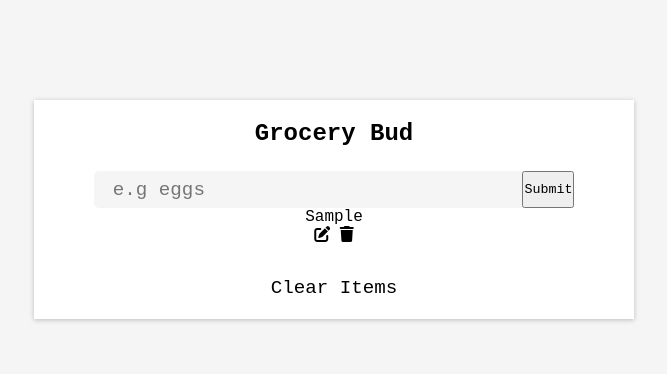
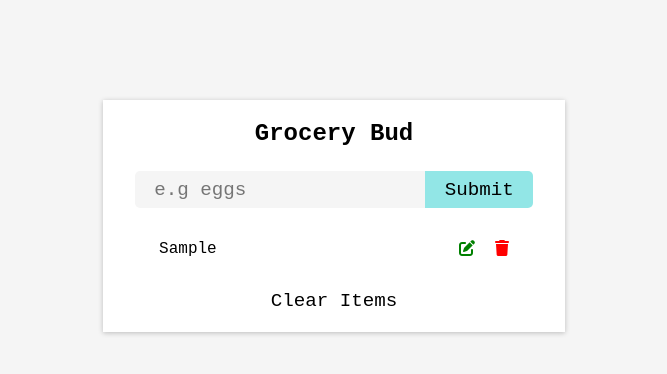
Before and after one commit to DammyCodes/Grocery_Bud, a plain HTML site: page index.html in a window 1280 px wide. Both pictures are taken after typing "Sample" into the empty fields and a click on the button "Submit". Shown: the whole page, without its empty margins (306-973 px from the left). Drawn offline with Linux system fonts and the light colour scheme; a web font is replaced by a local one.

Commit message:
update styles.css

```diff
--- a/styles.css
+++ b/styles.css
@@ -13,11 +13,17 @@ body {
     background-color: whitesmoke;
 }
 
+#submit,
+#clear,
+i {
+    cursor: pointer;
+}
+
 
 .card {
     margin-top: 100px;
     padding: 1.25em 2em;
-    width: 600px;
+    max-width: 600px;
     background-color: #fff;
     box-shadow: 0 1px 5px #0000003b;
 }
@@ -28,9 +34,11 @@ body {
 #form {
     display: flex;
     justify-content: center;
+    margin-bottom: 2rem;
 }
 
-input {
+input,
+#submit {
     padding: 0.4em 1em;
     font-size: 1.2rem;
     border: none;
@@ -38,15 +46,14 @@ input {
 
 input[type=text] {
     width: 80%;
-    outline: none;
     border-radius: 5px 0 0 5px;
+    outline-color: rgb(146, 230, 230);
     background-color: whitesmoke;
 }
 
-input[type=submit] {
+#submit {
     border-radius: 0 5px 5px 0;
     background-color: rgb(146, 230, 230);
-    cursor: pointer;
 }
 
 #clear {
@@ -55,9 +62,30 @@ input[type=submit] {
     background: none;
     border: none;
     font-size: 1.2rem;
-   cursor: pointer;
 }
 
 #clear:hover {
     color: red;
 }
+
+.item {
+    display: flex;
+    justify-content: space-between;
+    margin: 1rem 1.5rem;
+
+}
+
+span {
+    display: flex;
+    gap: 20px;
+}
+
+
+
+.fa-pen-to-square {
+    color: green;
+}
+
+.fa-trash {
+    color: red;
+}
```
